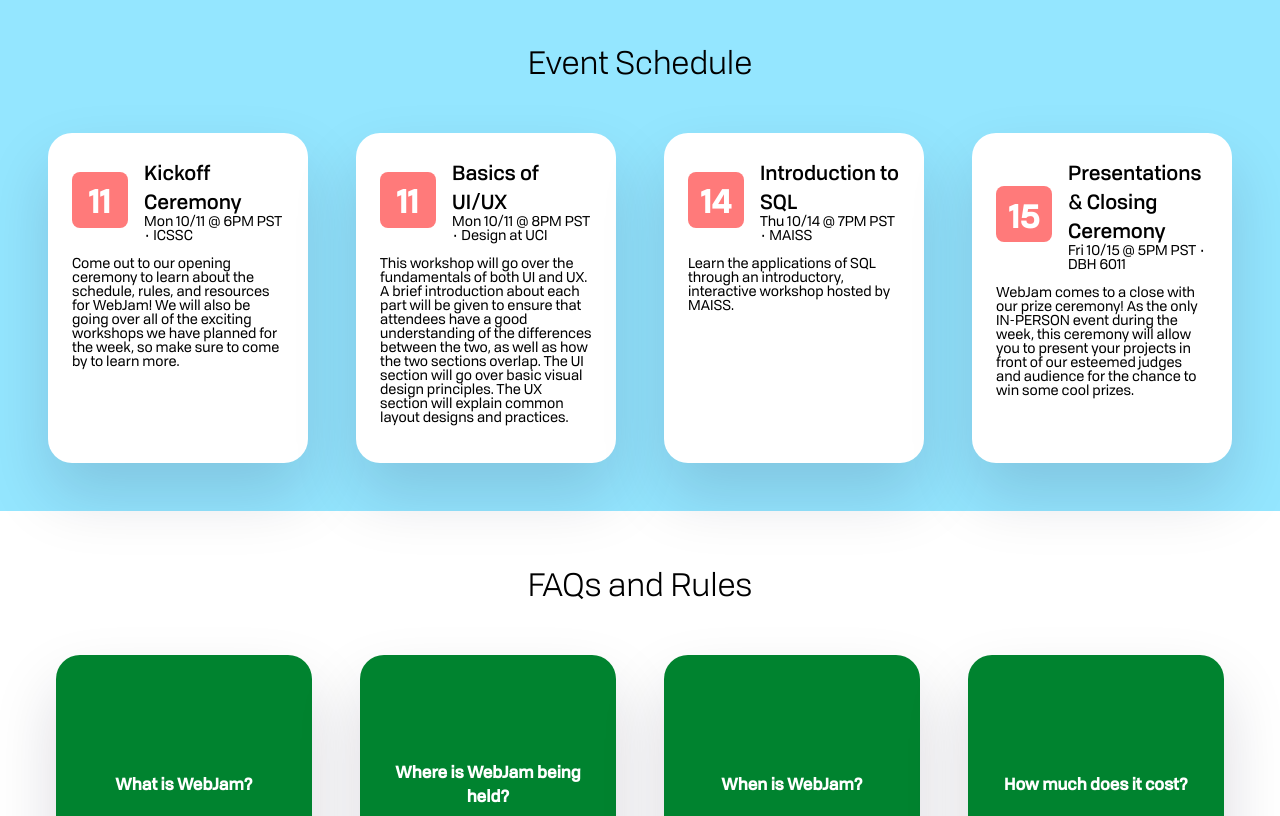
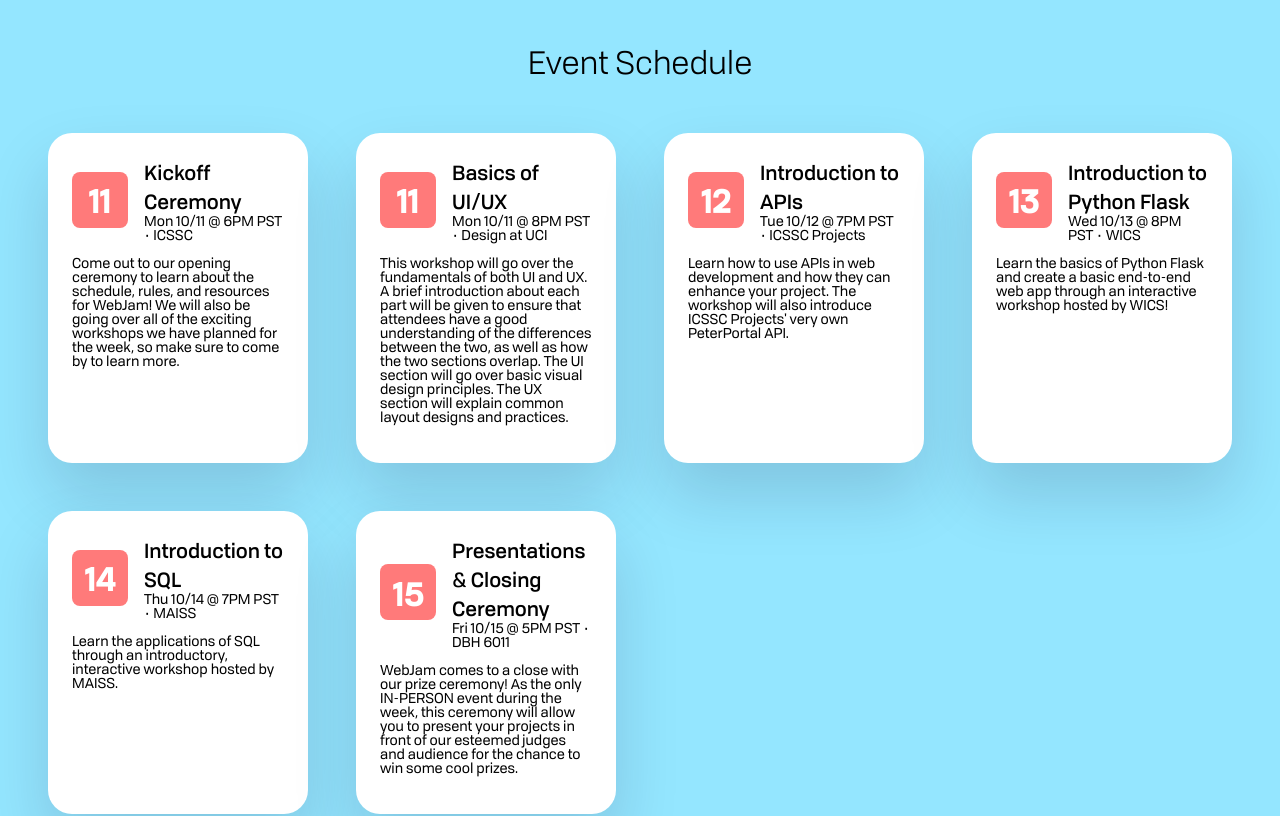
Before and after one commit to ryanmohta/webjam-2021, a React (Create React App) app: page / in a window 1280 px wide. Shown: the part 1040-1856 px from the top of the page. Built offline with nearby package versions, Linux system fonts and the light colour scheme.

Commit message:
Added two new workshops!

```diff
--- a/src/events.js
+++ b/src/events.js
@@ -10,6 +10,18 @@ const events = [
     shortDate: 11,
     info: 'Mon 10/11 @ 8PM PST • Design at UCI',
     description: 'This workshop will go over the fundamentals of both UI and UX. A brief introduction about each part will be given to ensure that attendees have a good understanding of the differences between the two, as well as how the two sections overlap. The UI section will go over basic visual design principles. The UX section will explain common layout designs and practices.'
+  },
+  {
+    name: 'Introduction to APIs',
+    shortDate: 12,
+    info: 'Tue 10/12 @ 7PM PST • ICSSC Projects',
+    description: "Learn how to use APIs in web development and how they can enhance your project. The workshop will also introduce ICSSC Projects' very own PeterPortal API."
+  },
+  {
+    name: 'Introduction to Python Flask',
+    shortDate: 13,
+    info: 'Wed 10/13 @ 8PM PST • WICS',
+    description: 'Learn the basics of Python Flask and create a basic end-to-end web app through an interactive workshop hosted by WICS!'
   },
   {
     name: 'Introduction to SQL',
```
